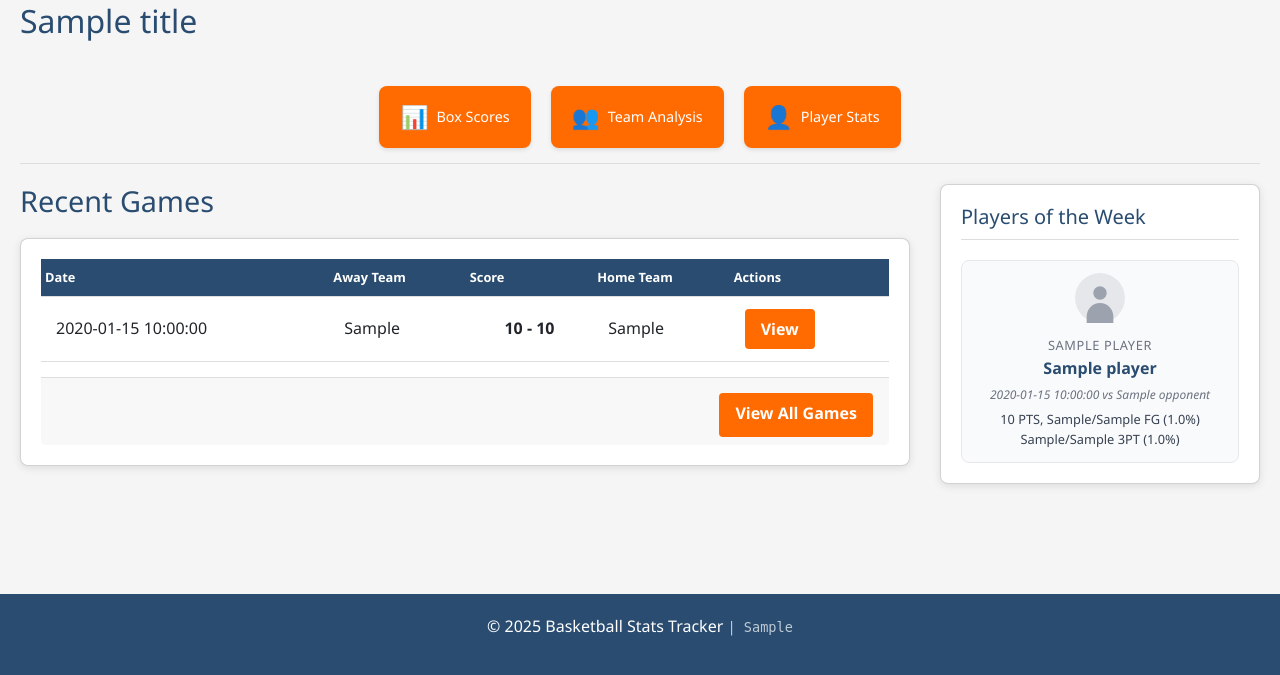
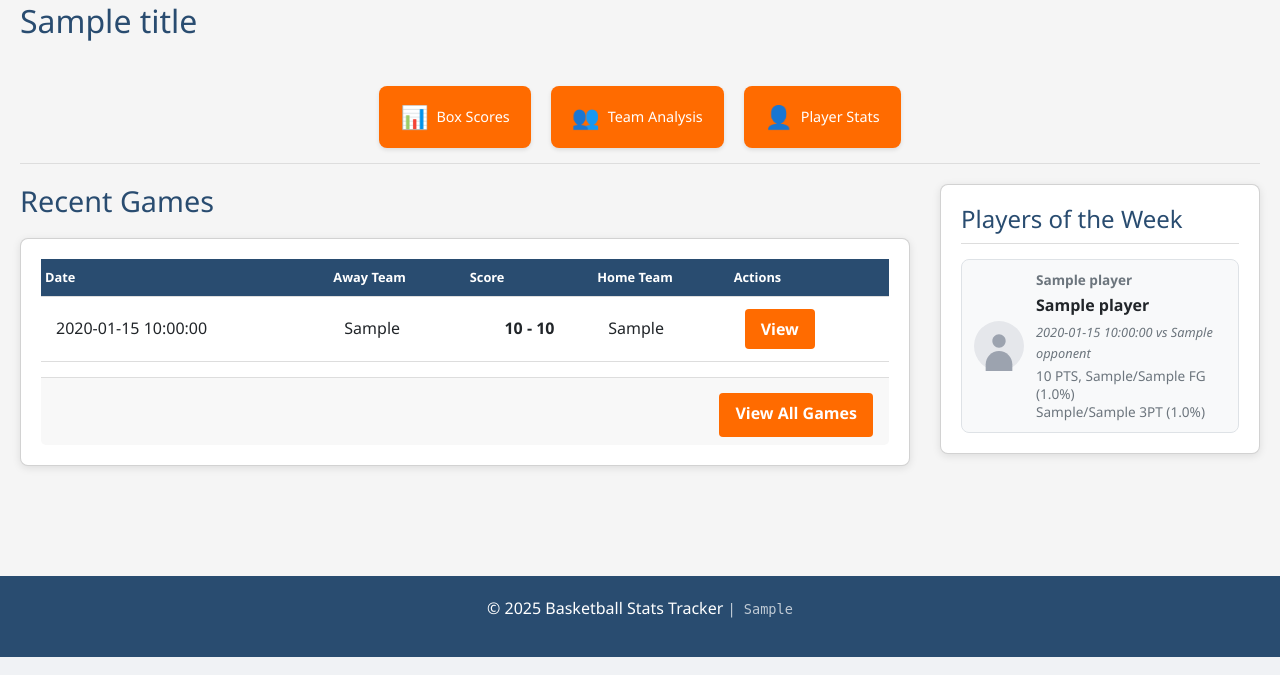
Before and after one commit to HighwayofLife/basketball-stats-tracker, a Flask app: template app/web_ui/templates/index.html in a window 1280 px wide. Shown: the part 176-851 px from the top of the page. Run offline with Flask 3, Linux system fonts and the light colour scheme; the template is opened without the code that fills it: most values are stand-ins (such as "Sample title", 1, 10 or a date in 2020); some libraries are stand-ins or nearby versions.

Commit message:
fix: resolve styling inconsistencies in player cards
- Fix dashboard "Players of the Week" styling inconsistency.
- Move player card styles to main.css for better organization.
- Create reusable player stats card component for consistency.

```diff
--- a/app/web_ui/static/css/main.css
+++ b/app/web_ui/static/css/main.css
@@ -744,90 +744,7 @@ h6 { font-size: 0.95rem; }
   gap: 30px;
 }
 
-/* Top Players */
-#top-players-card, #players-of-week-card {
-  padding: 20px;
-}
-
-#top-players-card h2, #players-of-week-card h2 {
-  font-size: 1.25rem;
-  margin-bottom: 20px;
-}
-
-.top-players-container {
-  display: flex;
-  flex-direction: column;
-  gap: 12px;
-}
-
-.top-player-box {
-  display: flex;
-  align-items: center;
-  gap: 15px;
-  padding: 12px;
-  background-color: #f9fafb;
-  border: 1px solid #e5e7eb;
-  border-radius: 8px;
-  transition: background-color 0.2s;
-  flex-direction: column;
-  text-align: center;
-  gap: 10px;
-}
-
-.top-player-box:hover {
-  background-color: #f3f4f6;
-}
-
-.player-photo-placeholder {
-  flex-shrink: 0;
-}
-
-.player-info {
-  flex: 1;
-}
-
-.player-info .team-name {
-  font-size: 0.8rem;
-  color: #6B7280;
-  margin: 0 0 3px 0;
-  text-transform: uppercase;
-  letter-spacing: 0.05em;
-}
-
-.player-info .player-name {
-  font-size: 1rem;
-  font-weight: 600;
-  color: var(--secondary-color);
-  margin: 0 0 3px 0;
-}
-
-.player-info .game-info {
-  font-size: 0.75rem;
-  color: #6B7280;
-  margin: 0 0 5px 0;
-  font-style: italic;
-}
-
-.player-info .player-stats {
-  font-size: 0.8rem;
-  color: #374151;
-  margin: 0;
-}
-
-/* Players of the Week specific overrides */
-#players-of-week-card .top-players-container {
-  flex-direction: column !important;
-  gap: 12px !important;
-}
-
-#players-of-week-card .top-player-box {
-  flex: auto !important;
-  width: 100% !important;
-  max-width: none !important;
-  flex-direction: row !important;
-  text-align: left !important;
-  gap: 15px !important;
-}
+/* Old player card styles removed - using shared styles at end of file */
 
 /* Tabs */
 .tab-container {
@@ -1777,28 +1694,7 @@ body.mobile-menu-active {
     font-size: 1.5rem;
   }
 
-  /* Top players */
-  .top-players-container {
-    flex-direction: column;
-    gap: 15px;
-  }
-
-  .top-player-box {
-    flex-direction: row;
-    text-align: left;
-    gap: 15px;
-  }
-
-  #players-of-week-card .top-players-container {
-    flex-direction: row !important;
-    gap: 20px !important;
-  }
-
-  #players-of-week-card .top-player-box {
-    flex: 1 !important;
-    flex-direction: column !important;
-    text-align: center !important;
-  }
+  /* Top players - removed desktop overrides, using shared styles */
 
   /* Tabs */
   .tabs {
@@ -1894,3 +1790,97 @@ body.mobile-menu-active {
   .mobile-hidden { display: block !important; }
   .mobile-visible { display: none !important; }
 }
+
+/* ============================================================================
+   Player Card Styles (Game Leaders / Players of the Week)
+   ============================================================================ */
+
+/* Player card container - mobile first */
+.top-players-container {
+  display: flex;
+  flex-direction: column;
+  gap: 1rem;
+}
+
+.top-player-box {
+  display: flex;
+  align-items: center;
+  gap: 0.75rem;
+  padding: 0.75rem;
+  border: 1px solid #dee2e6;
+  border-radius: 8px;
+  background: #f8f9fa;
+}
+
+.player-photo-placeholder {
+  flex-shrink: 0;
+}
+
+.player-info {
+  flex: 1;
+  min-width: 0;
+}
+
+.player-info .team-name {
+  font-size: 0.85rem;
+  font-weight: 600;
+  color: #6c757d;
+  margin: 0 0 0.25rem 0;
+}
+
+.player-info .player-name {
+  font-size: 1rem;
+  font-weight: 600;
+  margin: 0 0 0.25rem 0;
+  white-space: nowrap;
+  overflow: hidden;
+  text-overflow: ellipsis;
+}
+
+.player-info .player-stats {
+  font-size: 0.85rem;
+  color: #6c757d;
+  margin: 0;
+  line-height: 1.3;
+}
+
+.player-info .game-info {
+  font-size: 0.8rem;
+  color: #6c757d;
+  margin: 0 0 0.25rem 0;
+  font-style: italic;
+}
+
+/* Mobile styles for smartphone portrait */
+@media screen and (max-width: 480px) and (orientation: portrait) {
+  /* Player cards - 2x2 grid on mobile */
+  .top-players-container {
+    display: grid;
+    grid-template-columns: 1fr 1fr;
+    grid-template-rows: 1fr 1fr;
+    gap: 0.75rem;
+  }
+
+  .top-player-box {
+    flex-direction: column;
+    text-align: center;
+    padding: 0.5rem;
+    gap: 0.5rem;
+  }
+
+  .player-info .team-name {
+    font-size: 0.75rem;
+  }
+
+  .player-info .player-name {
+    font-size: 0.9rem;
+  }
+
+  .player-info .player-stats {
+    font-size: 0.75rem;
+  }
+
+  .player-info .game-info {
+    font-size: 0.7rem;
+  }
+}
```
Also changed, not shown: app/web_ui/templates/games/detail.html (+1 -75 lines), app/web_ui/templates/index.html (+5 -26 lines), app/web_ui/templates/partials/components/player_stats_card.html (added, +52 -0 lines), CHANGELOG.md.
